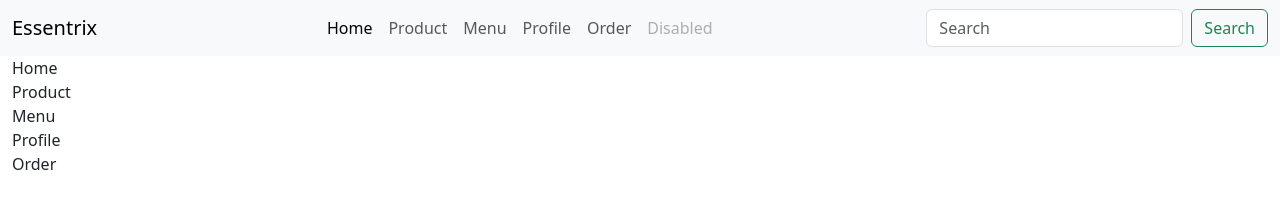
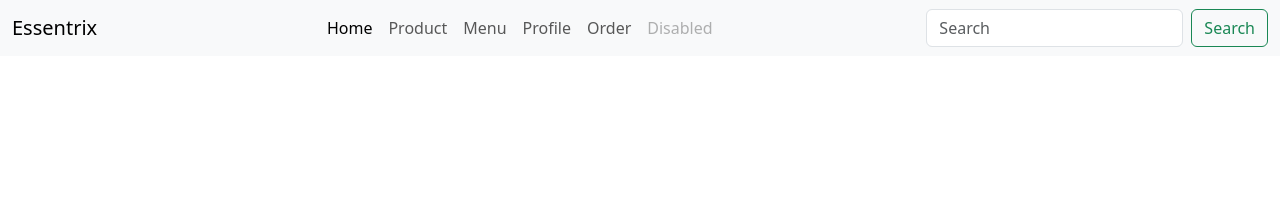
Before and after one commit to oryn21/Essentrix-coffee-shop, a plain HTML site: page index.html in a window 1280 px wide. Drawn offline with nearby package versions, Linux system fonts and the light colour scheme.

Commit message:
added html files

```diff
--- a/index.html
+++ b/index.html
@@ -39,16 +39,16 @@
               <a class="nav-link active" aria-current="page" href="#">Home</a>
             </li>
             <li class="nav-item">
-              <a class="nav-link" href="#">Product</a>
+              <a class="nav-link" href="product.html">Product</a>
             </li>
             <li class="nav-item">
-              <a class="nav-link" href="#">Menu</a>
+              <a class="nav-link" href="menu.html">Menu</a>
             </li>
             <li class="nav-item">
-              <a class="nav-link" href="#">Profile</a>
+              <a class="nav-link" href="profile.html">Profile</a>
             </li>
             <li class="nav-item">
-              <a class="nav-link" href="#">Order</a>
+              <a class="nav-link" href="order.html">Order</a>
             </li>
 
             <li class="nav-item">
@@ -70,31 +70,6 @@
       </div>
     </nav>
 
-    <!-- home page -->
-    <section id="home-page">
-      <div class="container-fluid">Home</div>
-    </section>
-
-    <!-- product page -->
-    <section id="product-page">
-      <div class="container-fluid">Product</div>
-    </section>
-
-    <!-- menu page -->
-    <section id="menu-page">
-      <div class="container-fluid">Menu</div>
-    </section>
-
-    <!-- profile page -->
-    <section id="profile-page">
-      <div class="container-fluid">Profile</div>
-    </section>
-
-    <!-- order page -->
-    <section id="order-page">
-      <div class="container-fluid">Order</div>
-    </section>
-
     <!-- footer section -->
     <footer></footer>
 
```
Also changed, not shown: menu.html (added), order.html (added), product.html (added), profile.html (added).
